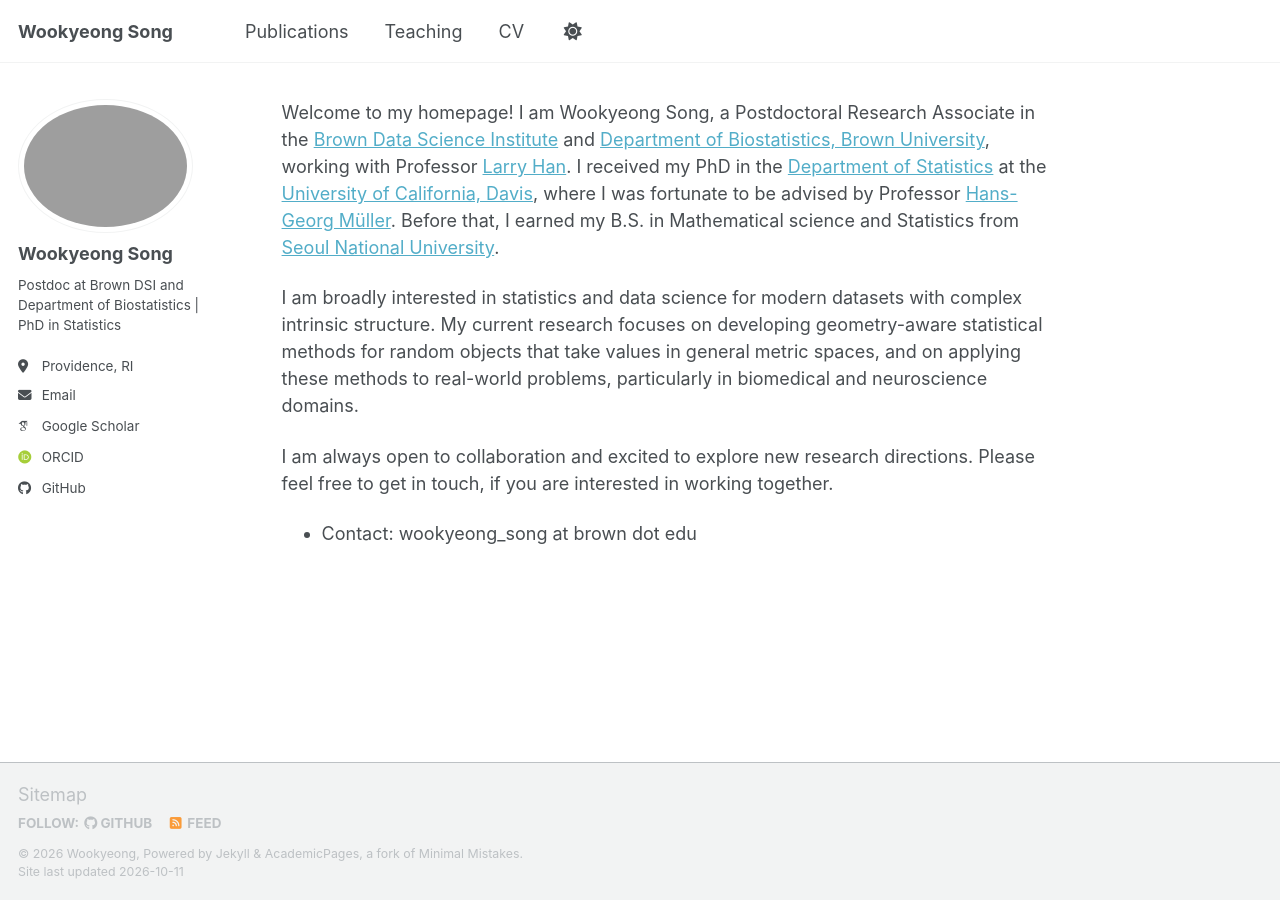
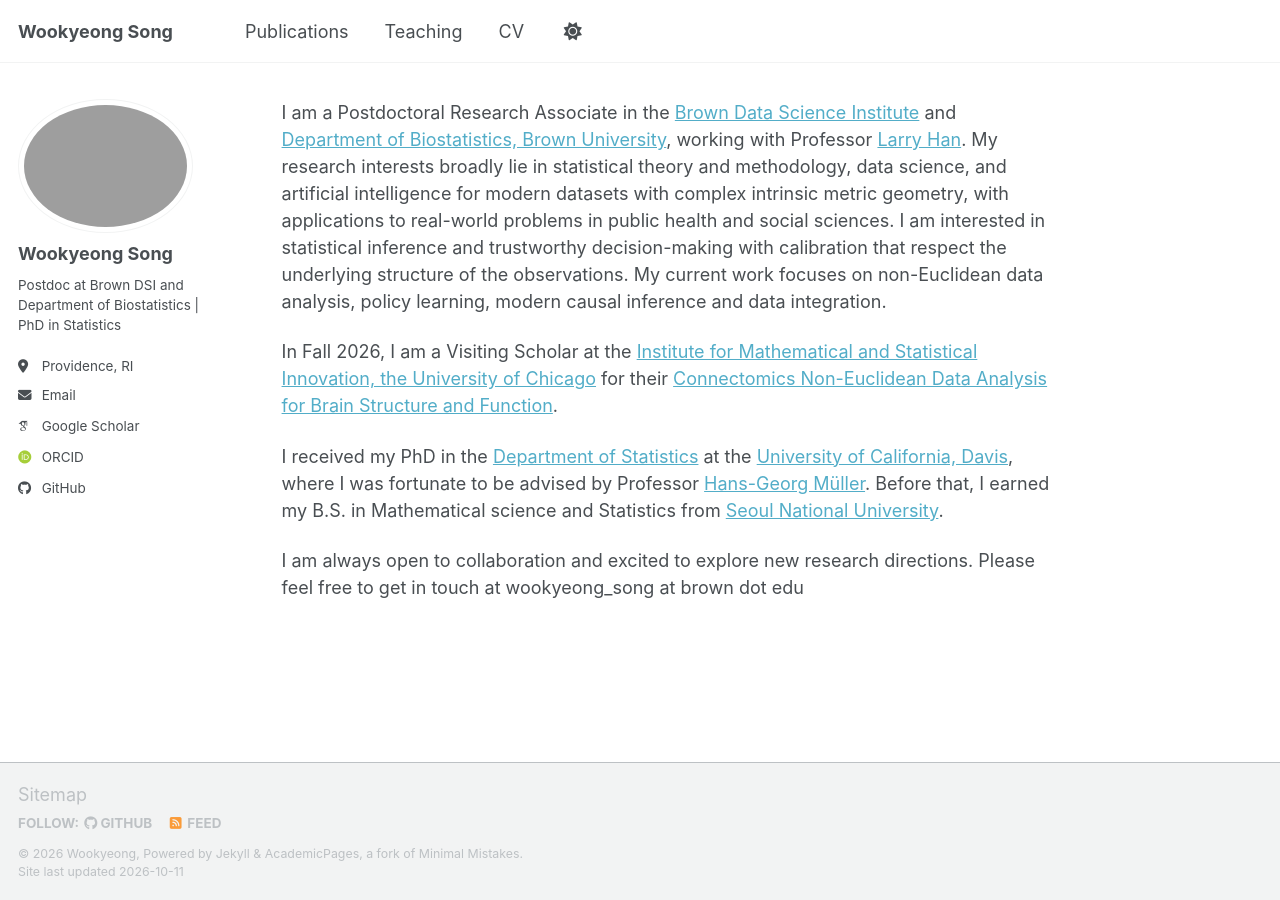
Before and after one commit to wookyeongSong/wookyeongsong.github.io, a Jekyll site: the page built from _pages/about.md, in a window 1280 px wide. Built offline with Jekyll 4.4.1, drawn with Linux system fonts in a browser that asks for light colours; some web fonts are replaced; a script bundle is joined from its source files by our own code; library files that are not in the unit come from our copies.

Commit message:
intro update

```diff
--- a/_pages/about.md
+++ b/_pages/about.md
@@ -7,14 +7,16 @@ redirect_from:
   - /about.html
 ---
 
-Welcome to my homepage! I am Wookyeong Song, a Postdoctoral Research Associate in the [Brown Data Science Institute](https://dsi.brown.edu/people/wookyeong-song) and [Department of Biostatistics, Brown University](https://sph.brown.edu/), working with Professor [Larry Han](https://larrylehan.github.io/).
+I am a Postdoctoral Research Associate in the [Brown Data Science Institute](https://dsi.brown.edu/people/wookyeong-song) and [Department of Biostatistics, Brown University](https://facultyaffairs.sph.brown.edu/postdocs/research-associates), working with Professor [Larry Han](https://larrylehan.github.io/).
+My research interests broadly lie in statistical theory and methodology, data science, and artificial intelligence for modern datasets with complex intrinsic metric geometry, with applications to real-world problems in public health and social sciences.
+I am interested in statistical inference and trustworthy decision-making with calibration that respect the underlying structure of the observations.
+My current work focuses on non-Euclidean data analysis, policy learning, modern causal inference and data integration.
+
+In Fall 2026, I am a Visiting Scholar at the [Institute for Mathematical and Statistical Innovation, the University of Chicago](https://www.imsi.institute/) for their [Connectomics
+Non-Euclidean Data Analysis for Brain Structure and Function](https://www.imsi.institute/activities/connectomics-non-euclidean-data-analysis-for-brain-structure-and-function/).
+
 I received my PhD in the [Department of Statistics](https://statistics.ucdavis.edu/)
 at the [University of California, Davis](https://www.ucdavis.edu/), where I was fortunate to be advised by Professor [Hans-Georg Müller](https://anson.ucdavis.edu/~mueller/).
 Before that, I earned my B.S. in Mathematical science and Statistics from [Seoul National University](https://en.snu.ac.kr/).
 
-I am broadly interested in statistics and data science for modern datasets with complex intrinsic structure. My current research focuses on developing geometry-aware statistical methods for random objects that take values in general metric spaces, and on applying these methods to real-world problems, particularly in biomedical and neuroscience domains.
-
-I am always open to collaboration and excited to explore new research directions. Please feel free to get in touch, if you are interested in working together.
-
-
-- Contact: wookyeong_song at brown dot edu
+I am always open to collaboration and excited to explore new research directions. Please feel free to get in touch at wookyeong_song at brown dot edu
```
Also changed, not shown: _pages/publications.md (+0 -1 lines).
